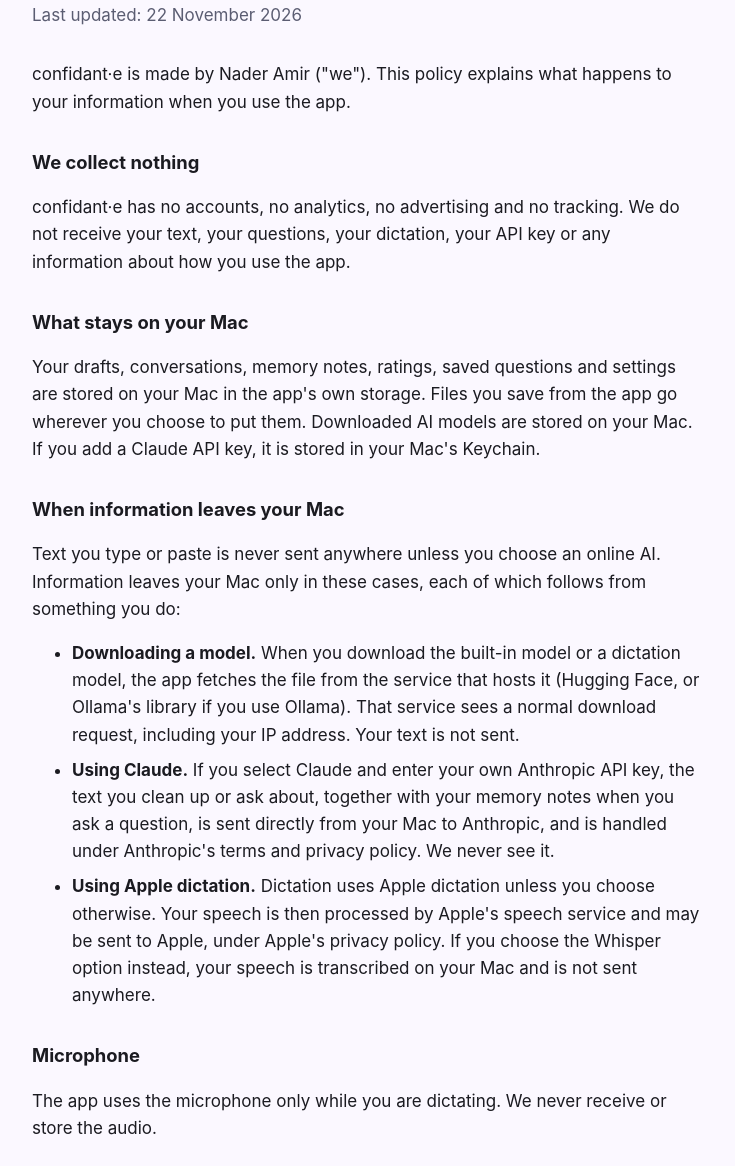
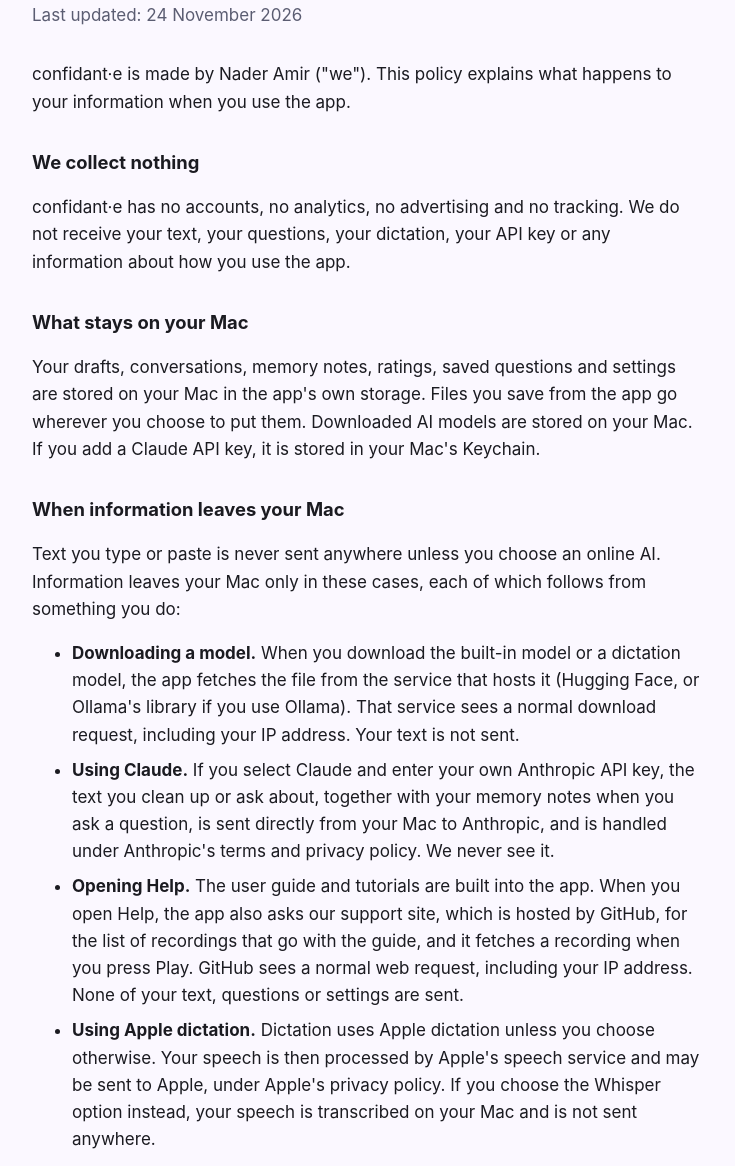
Before and after one commit to nader938/confidant_e_docs, a plain HTML site: page privacy.html in a window 1280 px wide. Shown: the part 134-1300 px from the top of the page, without its empty margins (272-1007 px from the left). Drawn offline with Linux system fonts and the light colour scheme.

Commit message:
Privacy policy: opening Help fetches recordings from the site
Co-Authored-By: Claude Fable 5.2 <noreply@anthropic.com>

```diff
--- a/privacy.html
+++ b/privacy.html
@@ -13,7 +13,7 @@ nav{display:flex;flex-wrap:wrap;gap:.25rem 1.25rem;padding-bottom:.9rem;margin-b
 <a href="./">Support</a><a href="guide.html">User guide</a>
 <a href="tutorials.html">Tutorials</a><a href="privacy.html">Privacy</a></nav>
 <h1>confidant·e Privacy Policy</h1>
-<p class="sub">Last updated: 22 November 2026</p>
+<p class="sub">Last updated: 24 November 2026</p>
 <p>confidant·e is made by Nader Amir ("we"). This policy explains what happens to your information when you use the app.</p>
 <h2>We collect nothing</h2>
 <p>confidant·e has no accounts, no analytics, no advertising and no tracking. We do not receive your text, your questions, your dictation, your API key or any information about how you use the app.</p>
@@ -24,6 +24,7 @@ nav{display:flex;flex-wrap:wrap;gap:.25rem 1.25rem;padding-bottom:.9rem;margin-b
 <ul>
 <li><strong>Downloading a model.</strong> When you download the built-in model or a dictation model, the app fetches the file from the service that hosts it (Hugging Face, or Ollama's library if you use Ollama). That service sees a normal download request, including your IP address. Your text is not sent.</li>
 <li><strong>Using Claude.</strong> If you select Claude and enter your own Anthropic API key, the text you clean up or ask about, together with your memory notes when you ask a question, is sent directly from your Mac to Anthropic, and is handled under Anthropic's terms and privacy policy. We never see it.</li>
+<li><strong>Opening Help.</strong> The user guide and tutorials are built into the app. When you open Help, the app also asks our support site, which is hosted by GitHub, for the list of recordings that go with the guide, and it fetches a recording when you press Play. GitHub sees a normal web request, including your IP address. None of your text, questions or settings are sent.</li>
 <li><strong>Using Apple dictation.</strong> Dictation uses Apple dictation unless you choose otherwise. Your speech is then processed by Apple's speech service and may be sent to Apple, under Apple's privacy policy. If you choose the Whisper option instead, your speech is transcribed on your Mac and is not sent anywhere.</li>
 </ul>
 <h2>Microphone</h2>
```
